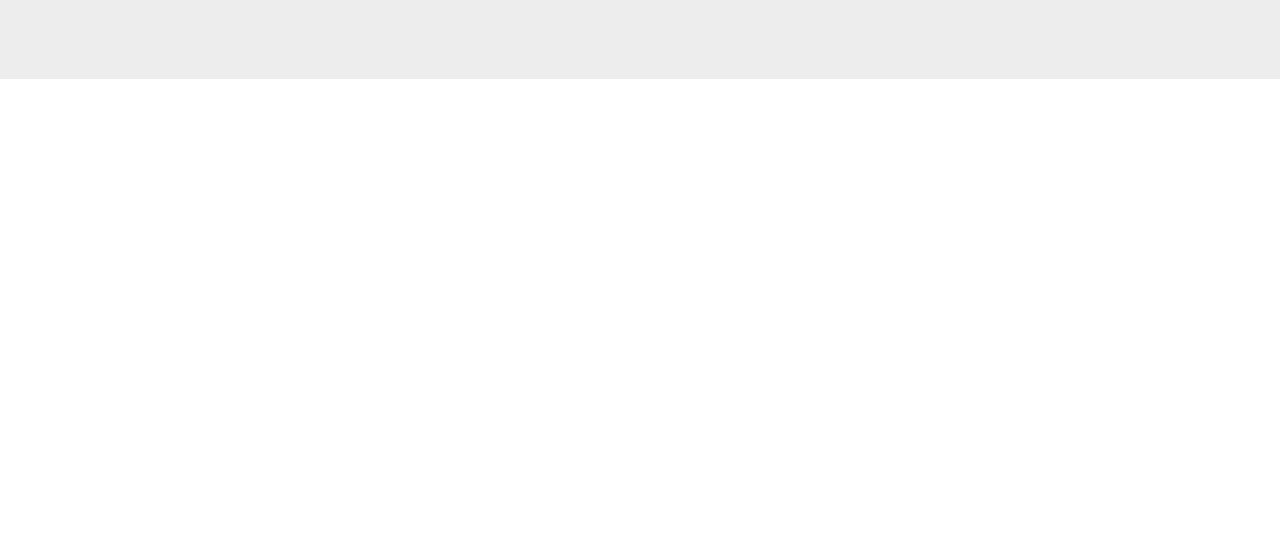
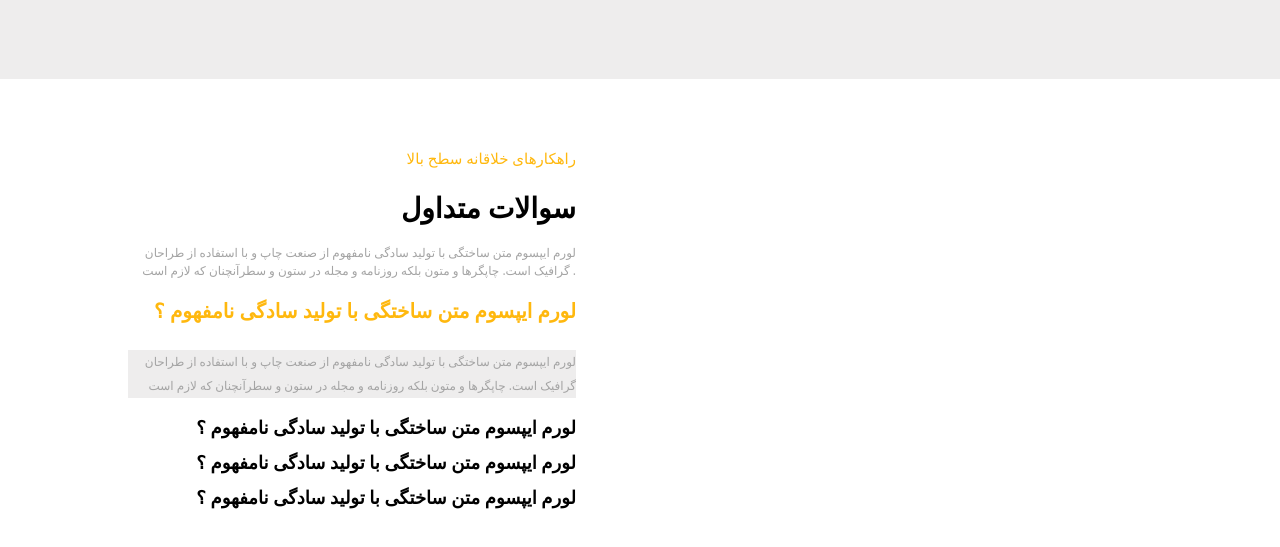
Before and after one commit to Abolfazl-Taj/Mahor, a website: page Src/index.html in a window 1280 px wide. Shown: the part 4041-4588 px from the top of the page. Before the commit the page ends 4160 px from the top, so only its background shows below. Drawn offline with Linux system fonts and the light colour scheme; files whose address does not match are found by name.

Commit message:
add section 7 to project

```diff
--- a/Assets/input.css
+++ b/Assets/input.css
@@ -268,3 +268,30 @@ border-radius: 50px;
 
 }
 /* section6 */
+/* section7 */
+.question{
+@apply flex flex-col w-[45%] my-16 pl-32 ;
+text-align:right;
+}
+.question-span{
+    @apply text-[15px] text-[#ffb80e] my-1
+
+}
+.question-header{
+    @apply font-bold text-[28px] my-3
+}
+
+.paragragh-question{
+@apply text-[12px] text-[#a4a4a4]  my-1
+}
+.q-header{
+@apply text-[20px] text-[#ffb80e] font-bold my-3
+}
+.p-question{
+@apply bg-[#eeeded] text-[#a4a4a4] text-[12px] my-3;
+line-height: 2;
+}
+.text-question{
+@apply font-bold text-[18px] my-1
+}
+/* section7 */
--- a/Src/index.html
+++ b/Src/index.html
@@ -199,6 +199,18 @@
     </div>
    </div>
    <!-- section6 -->
+   <!-- section7 -->
+   <div class="question">
+    <span class="question-span">راهکارهای خلاقانه سطح بالا</span>
+    <h6 class="question-header">سوالات متداول</h6>
+    <span class="paragragh-question">لورم ایپسوم متن ساختگی با تولید سادگی نامفهوم از صنعت چاپ و با استفاده از طراحان گرافیک است. چاپگرها و متون بلکه روزنامه و مجله در ستون و سطرآنچنان که لازم است .</span>
+    <h6 class="q-header">لورم ایپسوم متن ساختگی با تولید سادگی نامفهوم ؟</h6>
+    <span class="p-question">لورم ایپسوم متن ساختگی با تولید سادگی نامفهوم از صنعت چاپ و با استفاده از طراحان گرافیک است. چاپگرها و متون بلکه روزنامه و مجله در ستون و سطرآنچنان که لازم است</span>
+    <span class="text-question">لورم ایپسوم متن ساختگی با تولید سادگی نامفهوم ؟</span>
+    <span class="text-question">لورم ایپسوم متن ساختگی با تولید سادگی نامفهوم ؟</span>
+    <span class="text-question">لورم ایپسوم متن ساختگی با تولید سادگی نامفهوم ؟</span>
+</div>
+   <!-- section7 -->
 
 </body>
 </html>
```
Also changed, not shown: Src/Style.css.
